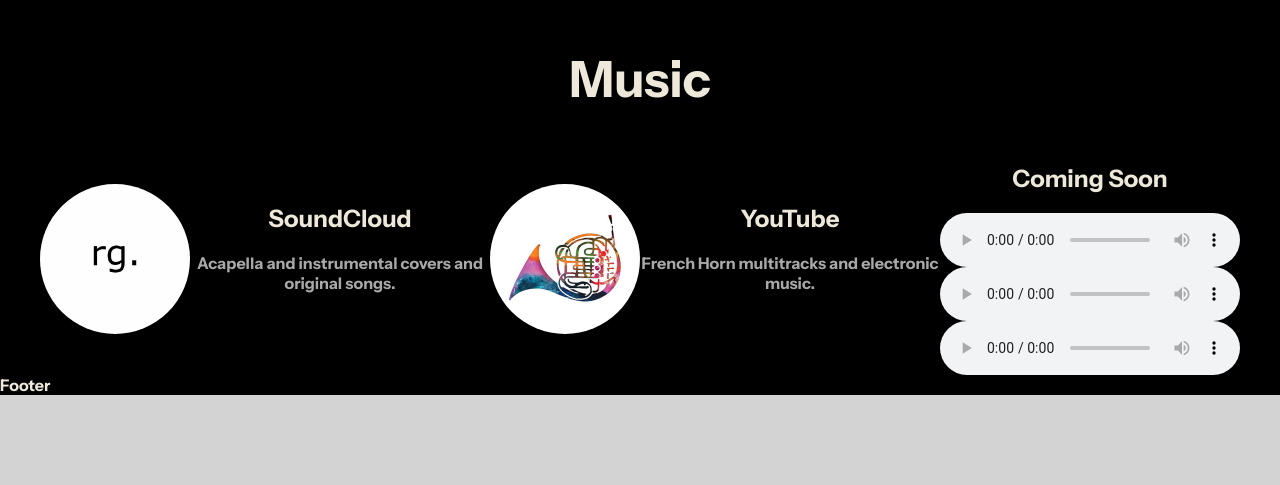
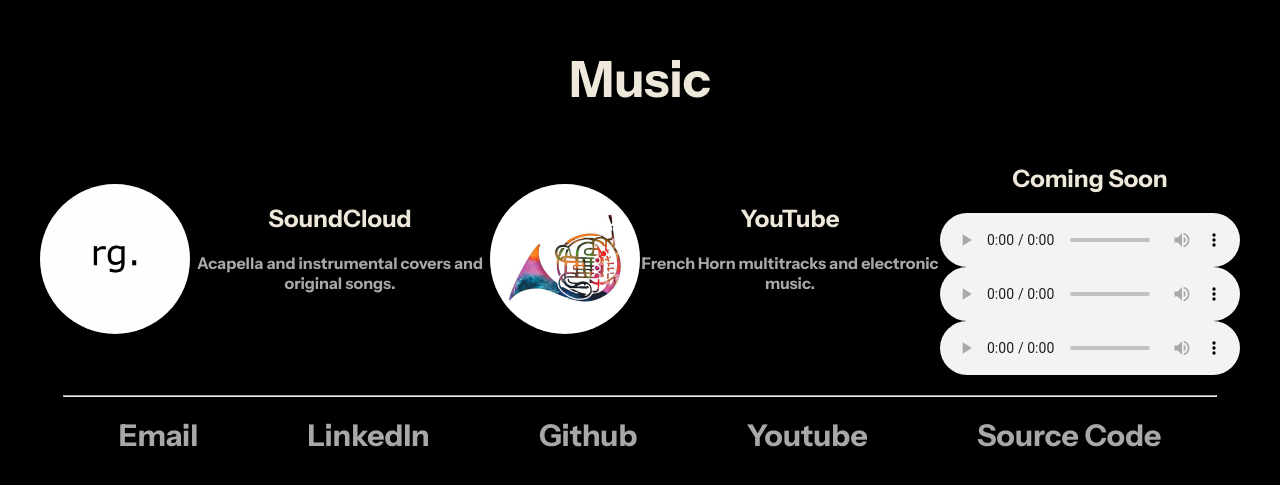
Before and after one commit to rgmfn/Homepage, a React (Create React App) app: page / in a window 1280 px wide. Shown: the part 3885-4370 px from the top of the page. After the commit the page ends 4339 px from the top, so only its background shows below. Built offline with nearby package versions, Linux system fonts and the light colour scheme.

Commit message:
small footer first draft

```diff
--- /dev/null
+++ b/src/Footer.css
@@ -0,0 +1,42 @@
+.footer-container {
+    display: flex;
+    flex-direction: column;
+    align-items: center;
+}
+
+.seperator {
+    width: 90%;
+    margin: 20px 0 20px 0;
+}
+
+.contacts {
+    display: flex;
+    flex-direction: row;
+    justify-content: space-around;
+    width: 90%;
+}
+
+.link {
+    text-decoration: none;
+    color: var(--text-alt);
+    font-size: 30px;
+    transition: color 0.5s;
+
+}
+
+.link:hover {
+    color: var(--text);
+}
+
+.link:not(:hover) {
+    animation: linkHoverAnimation 0.5s backwards;
+}
+
+@keyframes linkHoverAnimation {
+    0% {
+        color: var(--text);
+    }
+    100% {
+        color: var(--text-alt);
+    }
+}
--- a/src/Footer.js
+++ b/src/Footer.js
@@ -1,15 +1,35 @@
 import React from 'react'
 
-import Empty from './Empty';
+import './Footer.css'
+
+const Link = ({ href, children }) => (
+    <a
+        href={href}
+        target="_blank"
+        rel="noreferrer"
+        className="link"
+    >
+        {children}
+    </a>
+);
 
 /**
  *
  */
 function Footer({ footerRef }) {
     return (
-        <div ref={footerRef}>
-            <div>Footer</div>
-            <Empty />
+        <div className="footer-container" ref={footerRef}>
+            <hr className="seperator" />
+            <div className="contacts">
+                <div className="email">
+                    <Link href="mailto:rgmfn.dev@gmail.com">Email</Link>
+                    {/*<div>rgmfn.dev@gmail.com</div>*/}
+                </div>
+                <Link href="https://www.linkedin.com/in/rgmfn/">LinkedIn</Link>
+                <Link href="https://github.com/rgmfn">Github</Link>
+                <Link href="https://www.youtube.com/@RagamuffinAround">Youtube</Link>
+                <Link href="https://github.com/rgmfn/Homepage">Source Code</Link>
+            </div>
         </div>
     )
 }
```
